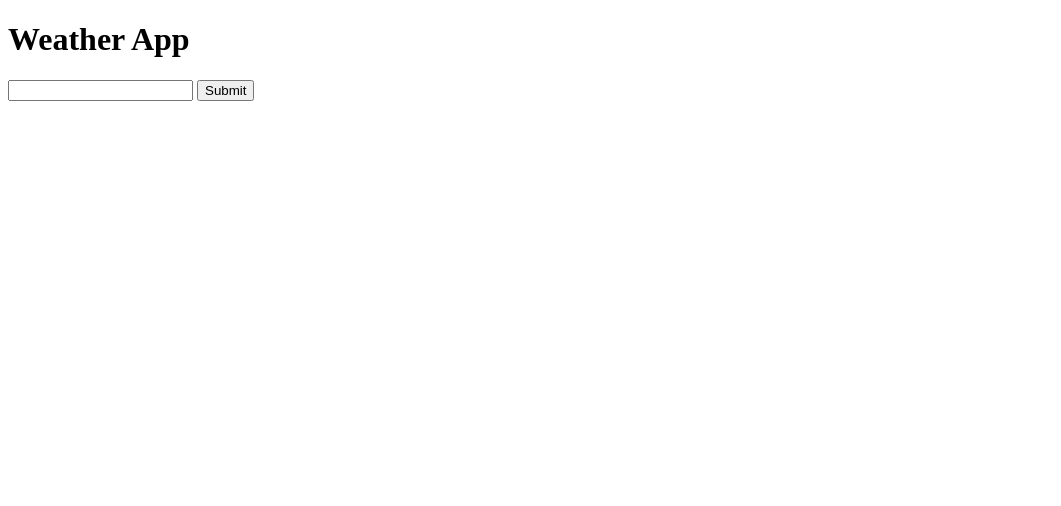
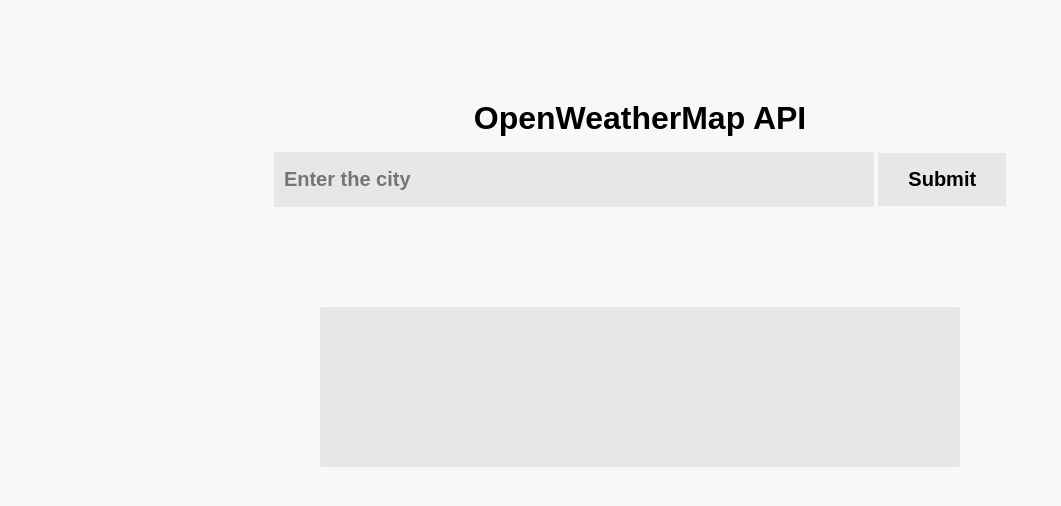
Before and after one commit to asfand987/OpenWeatherMap-API, a plain HTML site: page index.html in a window 1280 px wide. Shown: the whole page, without its empty margins (0-1061 px from the left). Drawn offline with Linux system fonts and the light colour scheme.

Commit message:
Added style.css

```diff
--- a/app.js
+++ b/app.js
@@ -1,11 +1,25 @@
-var button = document.querySelector('.button')
-var inputValue = document.querySelector('.inputValue')
-var name = document.querySelector('.name');
+var input = document.querySelector('.input_text');
+var main = document.querySelector('#name');
+var temp = document.querySelector('.temp');
 var desc = document.querySelector('.desc');
-var temp = document.querySelector('.temp');
+var clouds = document.querySelector('.clouds');
+var button= document.querySelector('.submit');
 
-button.addEventListener('click', function(){
-  fetch('https://api.openweathermap.org/data/2.5/weather?q='+inputValue.value+'&appid=d78785a6d83ea106897727876d2b3645').then(response => response.json()).then(data => console.log(data))
 
-.catch(err => alert("Wrong Name!"))
+button.addEventListener('click', function(name){
+fetch('https://api.openweathermap.org/data/2.5/weather?q='+input.value+'&appid=d78785a6d83ea106897727876d2b3645')
+.then(response => response.json())
+.then(data => {
+  var tempValue = data['main']['temp'];
+  var nameValue = data['name'];
+  var descValue = data['weather'][0]['description'];
+
+  main.innerHTML = nameValue;
+  desc.innerHTML = "Desc - "+descValue;
+  temp.innerHTML = "Temp - "+tempValue;
+  input.value ="";
+
 })
+
+.catch(err => alert("Wrong city name!"));
+})
--- a/index.html
+++ b/index.html
@@ -3,23 +3,27 @@
 <head>
   <meta charset="UTF-8">
   <meta name="viewport" content="width=device-width, initial-scale=1.0">
-  <title>OpenAPI</title>
+  <meta http-equiv="X-UA-Compatible" content="ie=edge">
+  <title>OpenWeatherMap Api</title>
+  <link rel="stylesheet" href="style.css">
 </head>
 <body>
 
-  <div class="input">
-    <h1>Weather App</h1>
-    <input type="text" class="inputValue">
-    <input type="submit" value="Submit" class="button">
+    <div class="input">
+      <h1>OpenWeatherMap API</h1>
+      <input type="text" placeholder="Enter the city" class="input_text">
+      <input type="submit" value="Submit" class="submit">
+    </div>
   </div>
 
-  <div class="display">
-    <h1 class="name"></h1>
-    <p class="desc"></p>
-    <p class="temp"></p>
+  <div class="container">
+    <div class="card">
+      <h1 class="name" id="name"></h1>
+      <p class="temp"></p>
+      <p class="clouds"></p>
+      <p class="desc"></p>
+    </div>
   </div>
-
-
-  <script src="app.js"></script>
+<script src="app.js"></script>
 </body>
 </html>
--- /dev/null
+++ b/style.css
@@ -0,0 +1,67 @@
+*{
+    margin:0;
+    padding: 0;
+    box-sizing: border-box;
+  }
+
+  h1 {
+      margin-bottom: 15px;
+  }
+  body{
+    font-family: "Nunito",sans-serif;
+    background: #f8f8f8;
+  }
+
+  .input{
+    text-align: center;
+    margin: 100px auto;
+  }
+
+  input[type="submit"]{
+    padding: 15px 30px;
+    background: #e7e7e7;
+    border: none;
+    border-radius: 1px;
+    font-family: "Nunito",sans-serif;
+    font-weight:bold;
+    font-size: 20px;
+  }
+
+  .input input[type="text"]{
+    width: 600px;
+    height: 55px;
+    padding: 5px 10px;
+    background: #e7e7e7;
+    border: none;
+    border-radius: 1px;
+    font-family: "Nunito",sans-serif;
+    font-weight:bold;
+    font-size: 20px;
+  }
+
+  .card{
+    width: 50%;
+    background: #e7e7e7;
+    height: 20vh;
+    margin: 50px auto;
+    border-radius: 2px;
+  }
+
+
+  .close{
+    float: right;
+    margin-top: -2px;
+    cursor: pointer;
+    margin-right: 20px;
+  }
+
+  .card h1{
+    padding: 5px 0;
+    text-align: center;
+  }
+
+  .card p{
+    text-align: center;
+    margin:40px 0;
+    font-size:20px;
+  }
```
